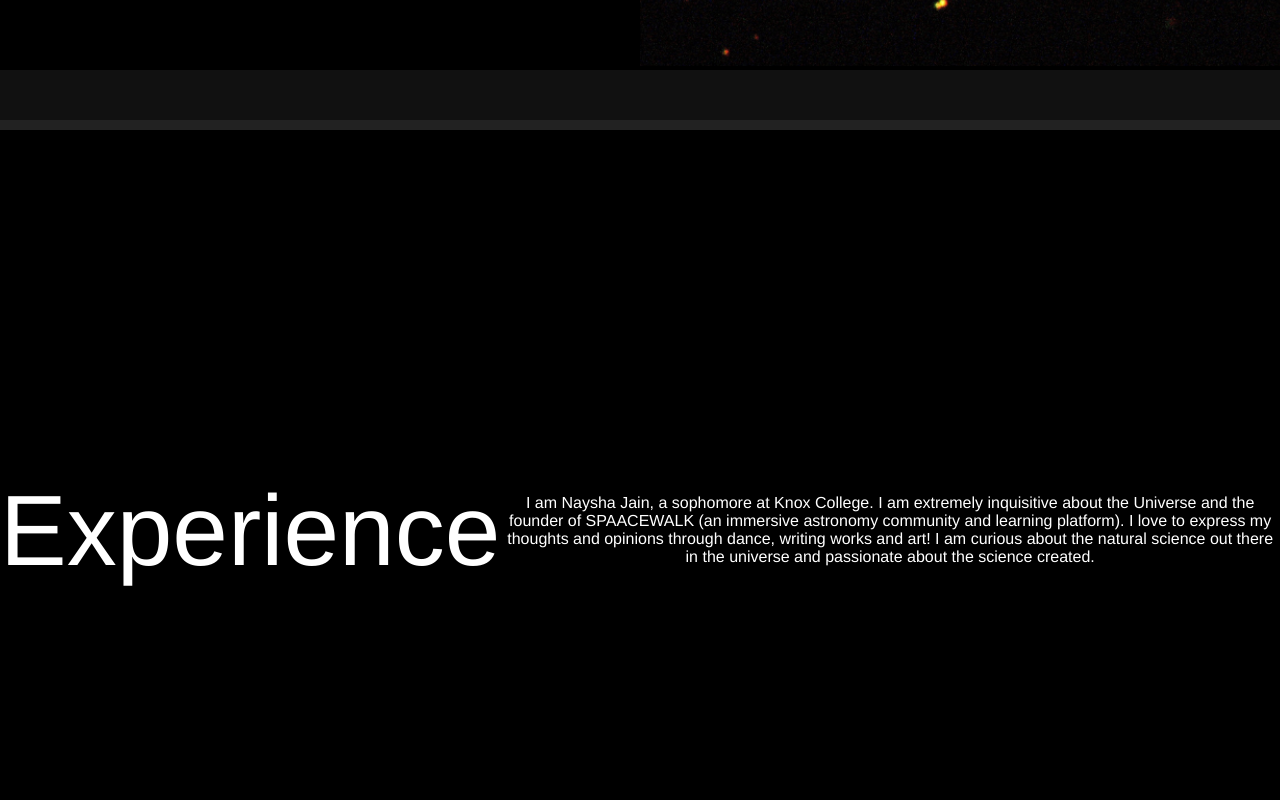
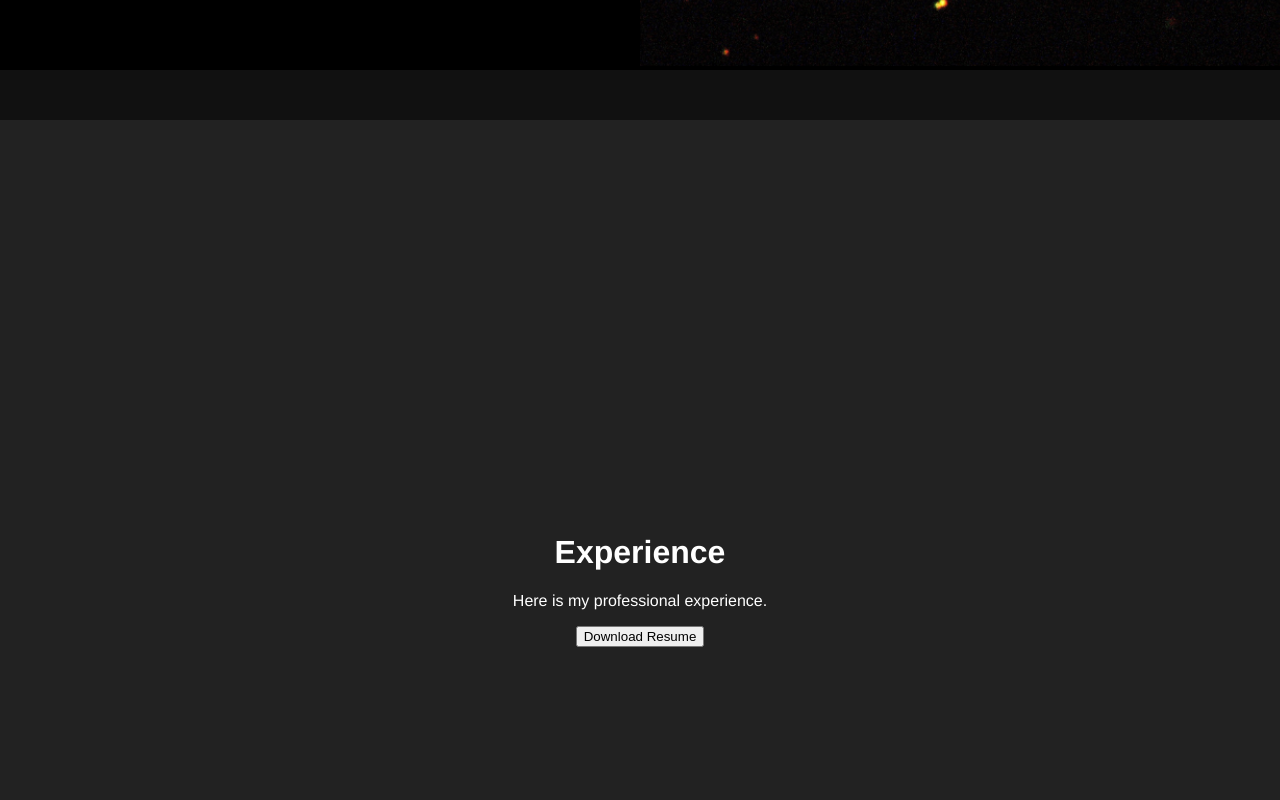
Before and after one commit to jnayshaa/jnayshaa.github.io, a React (Create React App) app: page / in a window 1280 px wide. Shown: the part 1600-2400 px from the top of the page. Built offline with nearby package versions, Linux system fonts and the light colour scheme; a web font is replaced by a local one.

Commit message:
add resume file

```diff
--- a/src/components/Experience.js
+++ b/src/components/Experience.js
@@ -1,38 +1,21 @@
 import React from 'react';
 
-function Experience() {
-    const backgroundStyle = {
-        display: 'flex',
-        justifyContent: 'center', // Center the content horizontally
-        alignItems: 'center', // Center the content vertically
-        minHeight: '100vh', // Take full viewport height
-        width: '100%', // Take full viewport width
-        // backgroundImage: `url(${bgimage})`,
-        backgroundSize: 'cover',
-        backgroundRepeat: 'no-repeat',
-        backgroundPosition: 'center',
-        margin: 0,
-        padding: 0,
-        marginTop: '-100px',
-        backgroundColor: '#000',
-    };
-
-    const textStyle = {
-        font: "Helvetica, sans-serif",
-        margin: 0, // Remove default margins
-        padding: '5px 0', // Add minimal padding if needed for visual spacing
-    };
+const Experience = () => {
+    // URL to the resume file stored in your GitHub repository
+    const resumeUrl = "https://github.com/yourusername/your-repository-name/raw/main/path-to-your-resume/resume.pdf";
 
     return (
-        <div style = {backgroundStyle}>
-            <p style={{...textStyle, fontSize: '100px'}}>Experience</p>
-            {/* insert new line */}
-            <br />
-            <br />
-            <p style={{...textStyle, color: '#fff' }}>I am Naysha Jain, a sophomore at Knox College. I am extremely inquisitive about the Universe and the founder of SPAACEWALK (an immersive astronomy community and learning platform). I love to express my thoughts and opinions through dance, writing works and art!
-            I am curious about the natural science out there in the universe and passionate about the science created. </p>
+        <div>
+            <h1>Experience</h1>
+            <p>Here is my professional experience.</p>
+            {/* Button to download the resume */}
+            <a href={resumeUrl} download="YourName_Resume.pdf">
+                <button type="button">
+                    Download Resume
+                </button>
+            </a>
         </div>
     );
-}
+};
 
 export default Experience;
```
Also changed, not shown: 1 other file (tests, documents, lock files or other folders).
